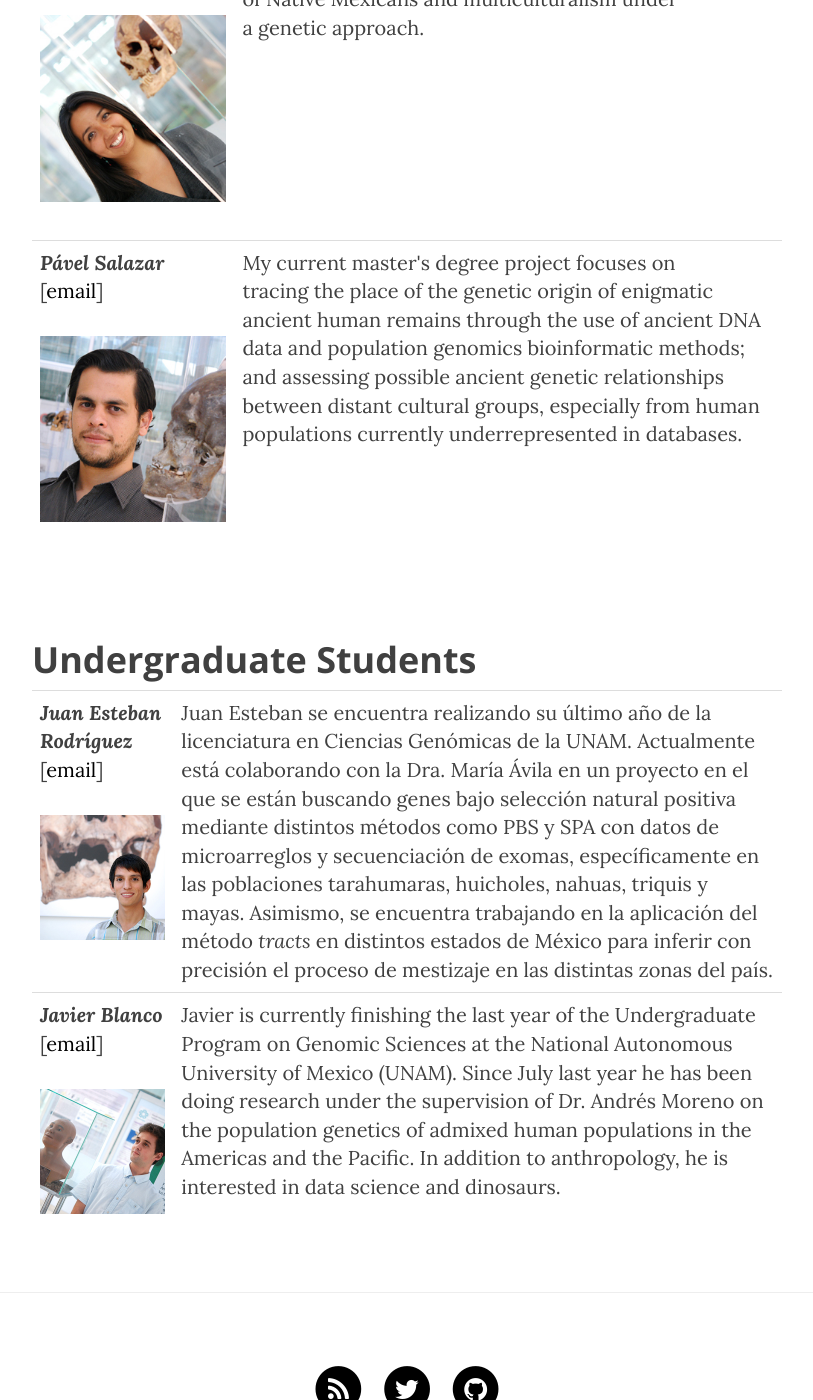
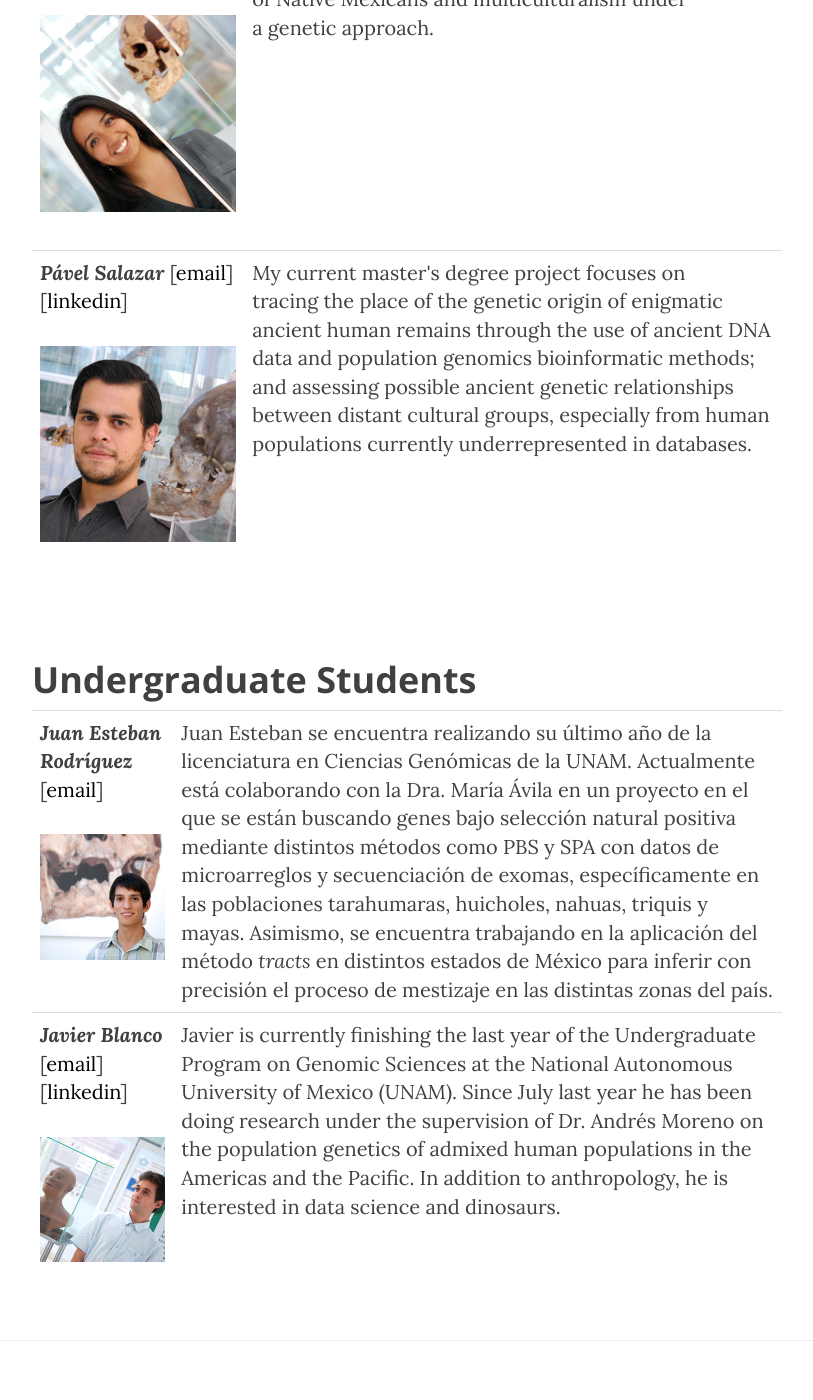
Before and after one commit to milkshakeplustip/milkshakeplustip.github.io, a Jekyll site: the page built from b_people.html, in a window 1280 px wide and 1400 px high, scrolled down 1916 px. Shown: the whole window, without its empty margins (233-1046 px from the left). Built offline with Jekyll 4.4.1, drawn with Linux system fonts in a browser that asks for light colours; nearby versions of some CDN libraries.

Commit message:
linkedins

```diff
--- a/b_people.html
+++ b/b_people.html
@@ -20,7 +20,7 @@ header-img: "img/morenolab_2_1000.jpg"
 		<td>I am interested in studying the genetic diversity<br> of Native Mexicans and multiculturalism under<br> a genetic approach.</td>
 	</tr>
 	<tr>
-		<td><b><i>Pável Salazar </i></b>[<a href=epsalazarf@gmail.com>email</a>]<p><img src="/img/Pavel250.jpg" alt="Pavel" height="500" width="500"></p></td>
+		<td><b><i>Pável Salazar </i></b>[<a href=epsalazarf@gmail.com>email</a>][<a href=https://mx.linkedin.com/in/epsalazarf>linkedin</a>]<p><img src="/img/Pavel250.jpg" alt="Pavel" height="500" width="500"></p></td>
 		<td>My current master's degree project focuses on<br> tracing the place of the genetic origin of enigmatic<br> ancient human remains through the use of ancient DNA<br> data and population genomics bioinformatic methods;<br> and assessing possible ancient genetic relationships between distant cultural groups, especially from human populations currently underrepresented in databases.</td>
 	</tr>
 </table>
@@ -31,7 +31,7 @@ header-img: "img/morenolab_2_1000.jpg"
 		<td>Juan Esteban se encuentra realizando su último año de la licenciatura en Ciencias Genómicas de la UNAM. Actualmente está colaborando con la Dra. María Ávila en un proyecto en el que se están buscando genes bajo selección natural positiva mediante distintos métodos como PBS y SPA con datos de microarreglos y secuenciación de exomas, específicamente en las poblaciones tarahumaras, huicholes, nahuas, triquis y mayas. Asimismo, se encuentra trabajando en la aplicación del método <i>tracts</i> en distintos estados de México para inferir con precisión el proceso de mestizaje en las distintas zonas del país.</td>
 	</tr>
 	<tr>
-		<td><b><i>Javier Blanco </i></b>[<a href=jblanco@lcg.unam.mx>email</a>]<p><img src="/img/Javier250.jpg" alt="Javier" height="500" width="500"></p></td>
+		<td><b><i>Javier Blanco </i></b>[<a href=jblanco@lcg.unam.mx>email</a>][<a href=https://mx.linkedin.com/in/javier-blanco-26112097>linkedin</a>]<p><img src="/img/Javier250.jpg" alt="Javier" height="500" width="500"></p></td>
 		<td>Javier is currently finishing the last year of the Undergraduate Program on Genomic Sciences at the National Autonomous University of Mexico (UNAM). Since July last year he has been doing research under the supervision of Dr. Andrés Moreno on the population genetics of admixed human populations in the Americas and the Pacific. In addition to anthropology, he is interested in data science and dinosaurs.</td>
 	</tr>
 </table>
```
